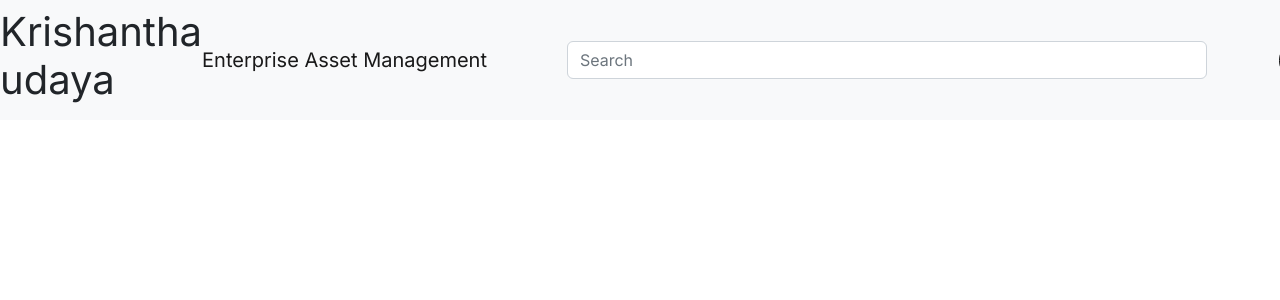
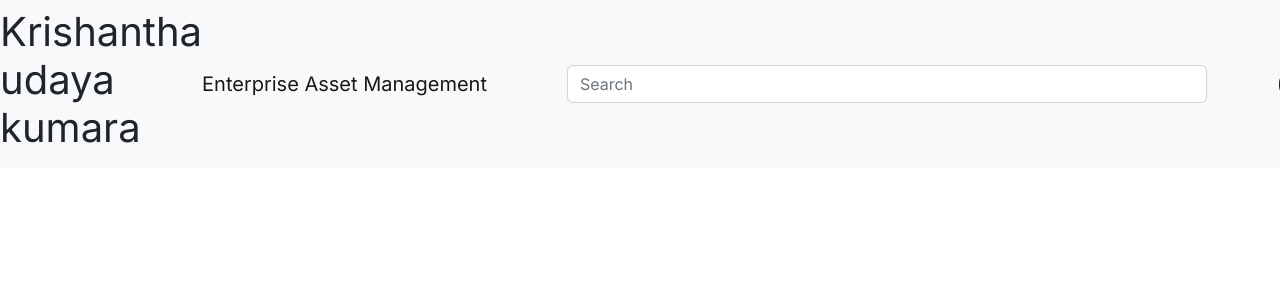
Before and after one commit to Krishanthaudayakumara/AssetFlow-EAM_Group_06_UOM-IT, a React (Create React App) app in the folder Client/: page /nav in a window 1280 px wide. Shown: the top 300 px of the page. Built offline with nearby package versions, Linux system fonts and the light colour scheme; grey boxes are pictures that could not be loaded.

Commit message:
all commit

```diff
--- a/Client/src/components/Navbar.tsx
+++ b/Client/src/components/Navbar.tsx
@@ -23,7 +23,7 @@ const MyNavbar: React.FC = () => {
 
   return (
     <Navbar bg="light" expand="lg">
-      <h1>Krishantha udaya</h1>
+      <h1>Krishantha udaya kumara</h1>
       <Navbar.Brand href="#">Enterprise Asset Management</Navbar.Brand>
       <Navbar.Toggle aria-controls="basic-navbar-nav" />
       <Navbar.Collapse id="basic-navbar-nav">
--- a/Client/src/components/Sidebar.tsx
+++ b/Client/src/components/Sidebar.tsx
@@ -4,7 +4,7 @@ import { FaHome, FaInfoCircle, FaCogs, FaUser } from "react-icons/fa";
 
 import "../css/Sidebar.css"; // import background image CSS file
 
-// interface SidebarProps {
+//sd interface SidebarProps {
 //   title: string;
 //   items: {
 //     label: string;
```
